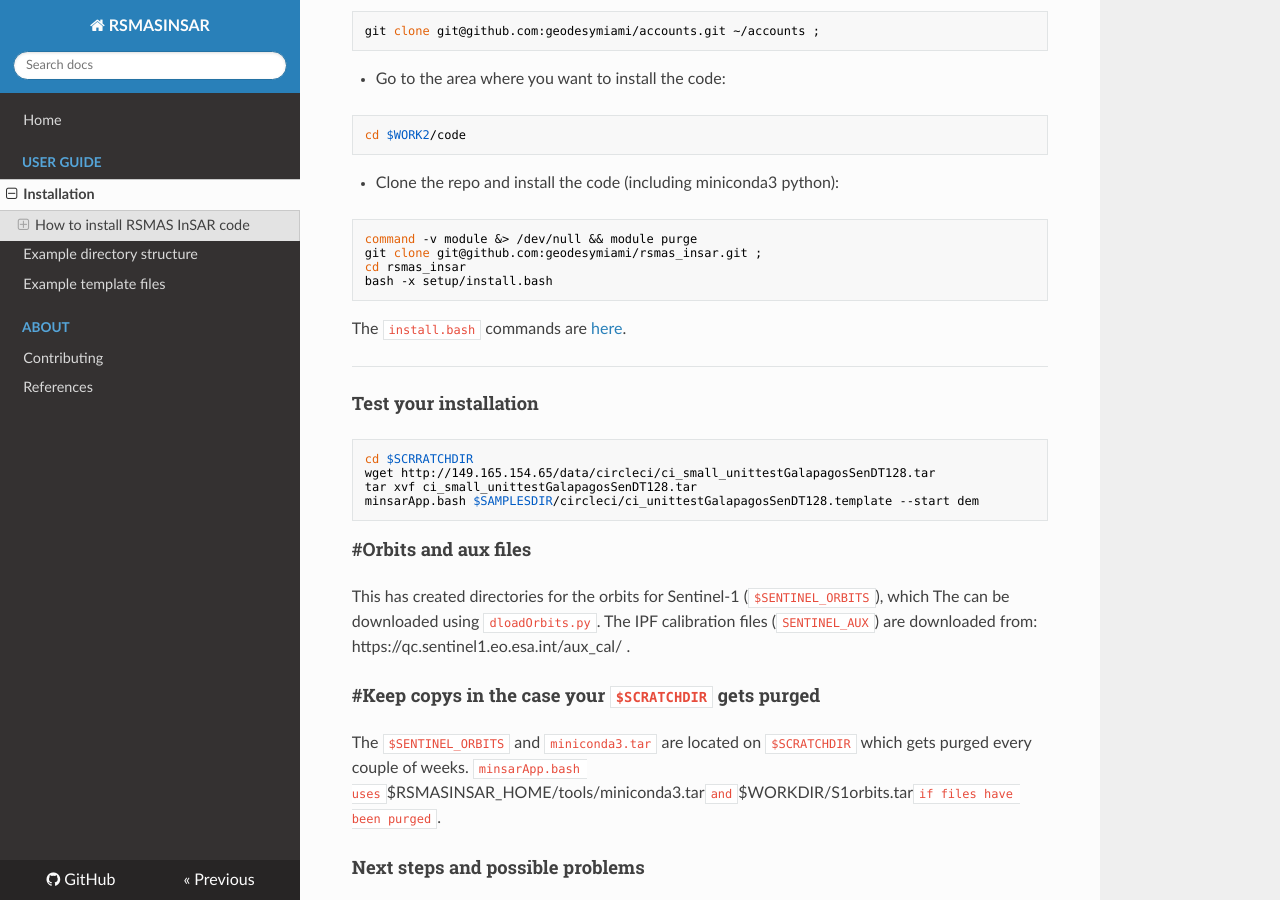
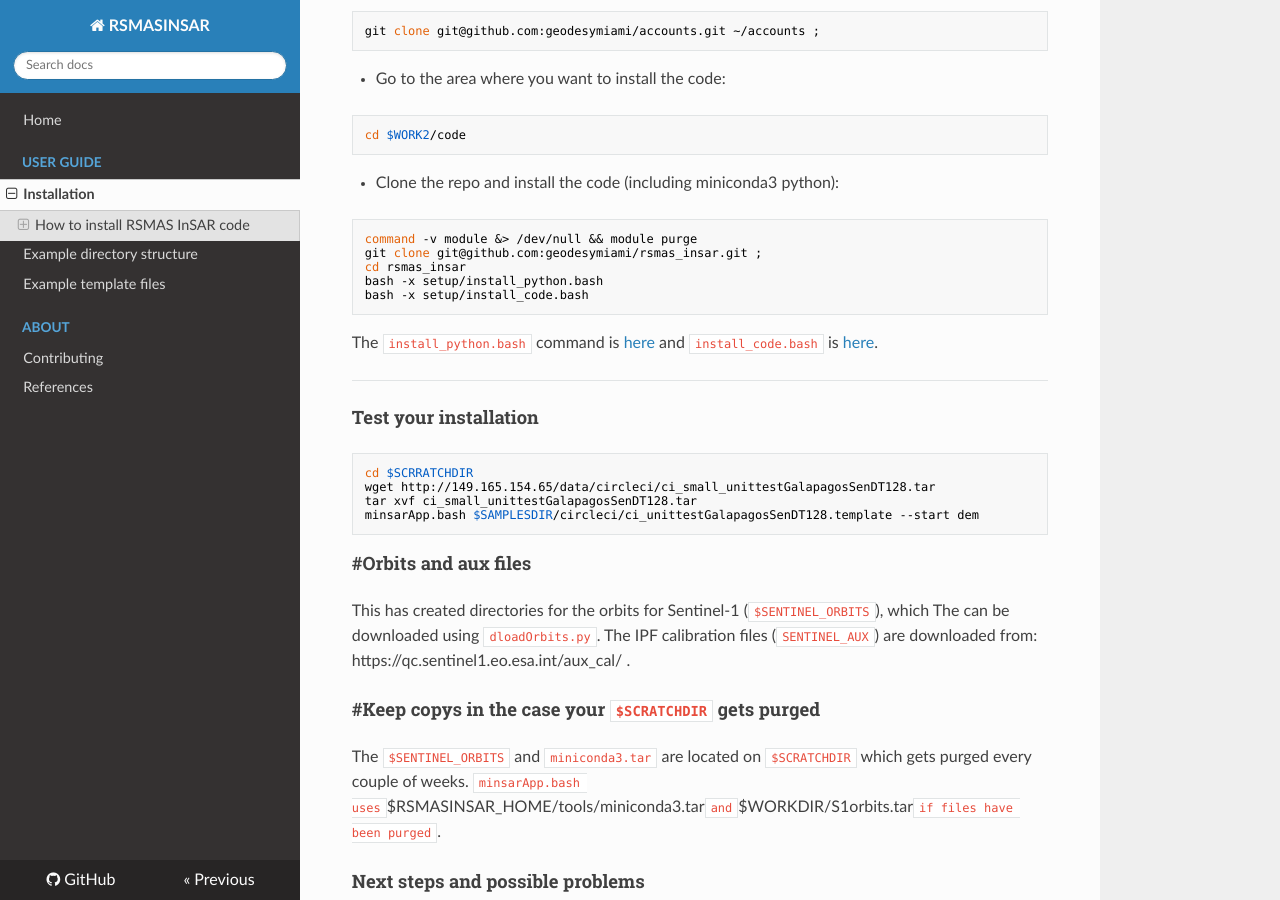
Before and after one commit to geodesymiami/rsmas_insar, an MkDocs documentation site: the page built from docs/installation.md, in a window 1280 px wide and 900 px high, scrolled down 413 px. Built offline with MkDocs 1.6.1, drawn with Linux system fonts in a browser that asks for light colours; nearby versions of some CDN libraries.

Commit message:
Update installation.md

````diff
--- a/docs/installation.md
+++ b/docs/installation.md
@@ -23,9 +23,10 @@
 command -v module &> /dev/null && module purge
 git clone git@github.com:geodesymiami/rsmas_insar.git ;
 cd rsmas_insar
-bash -x setup/install.bash
+bash -x setup/install_python.bash
+bash -x setup/install_code.bash
 ```
-The `install.bash` commands are [here](https://github.com/geodesymiami/rsmas_insar/blob/master/setup/install.bash).
+The `install_python.bash` command is [here](https://github.com/geodesymiami/rsmas_insar/blob/master/setup/install_python.bash) and  `install_code.bash`  is  [here](https://github.com/geodesymiami/rsmas_insar/blob/master/setup/install_code.bash).
 
 ---
 ### Test your installation
````
